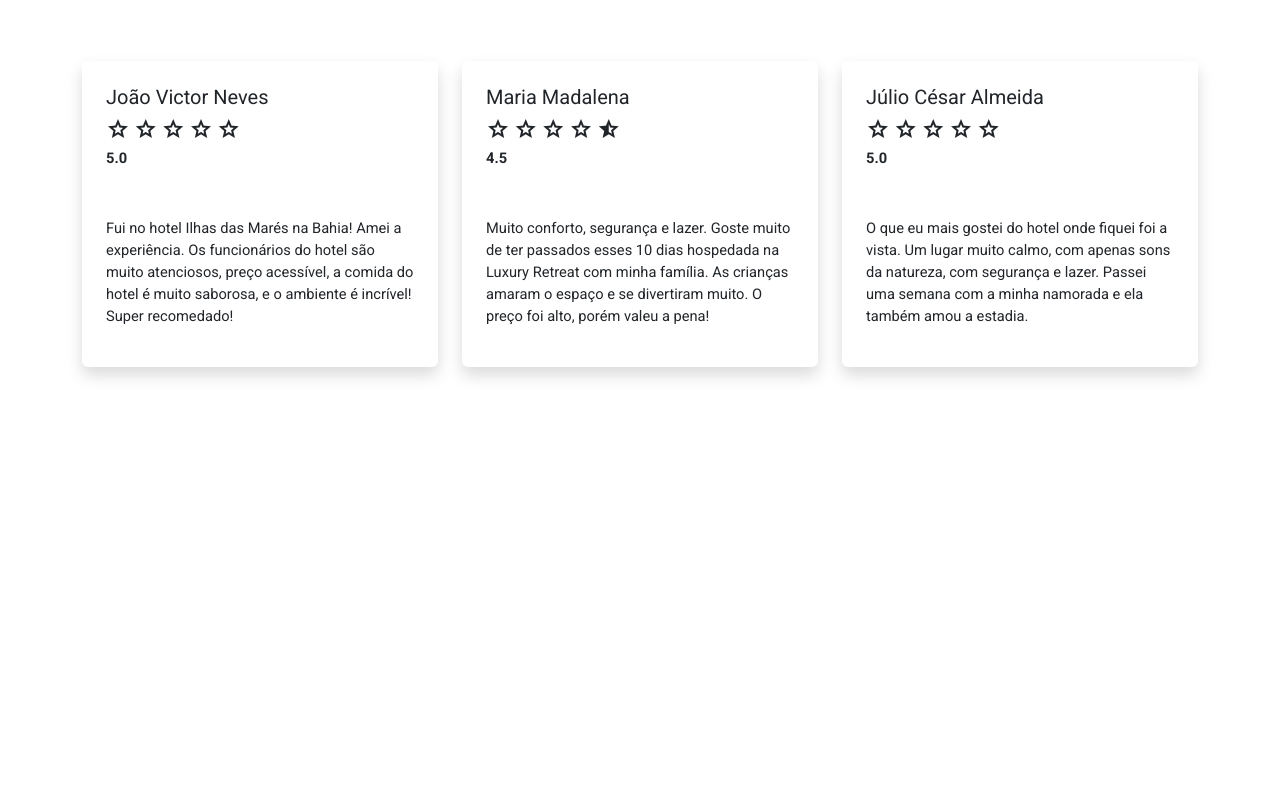
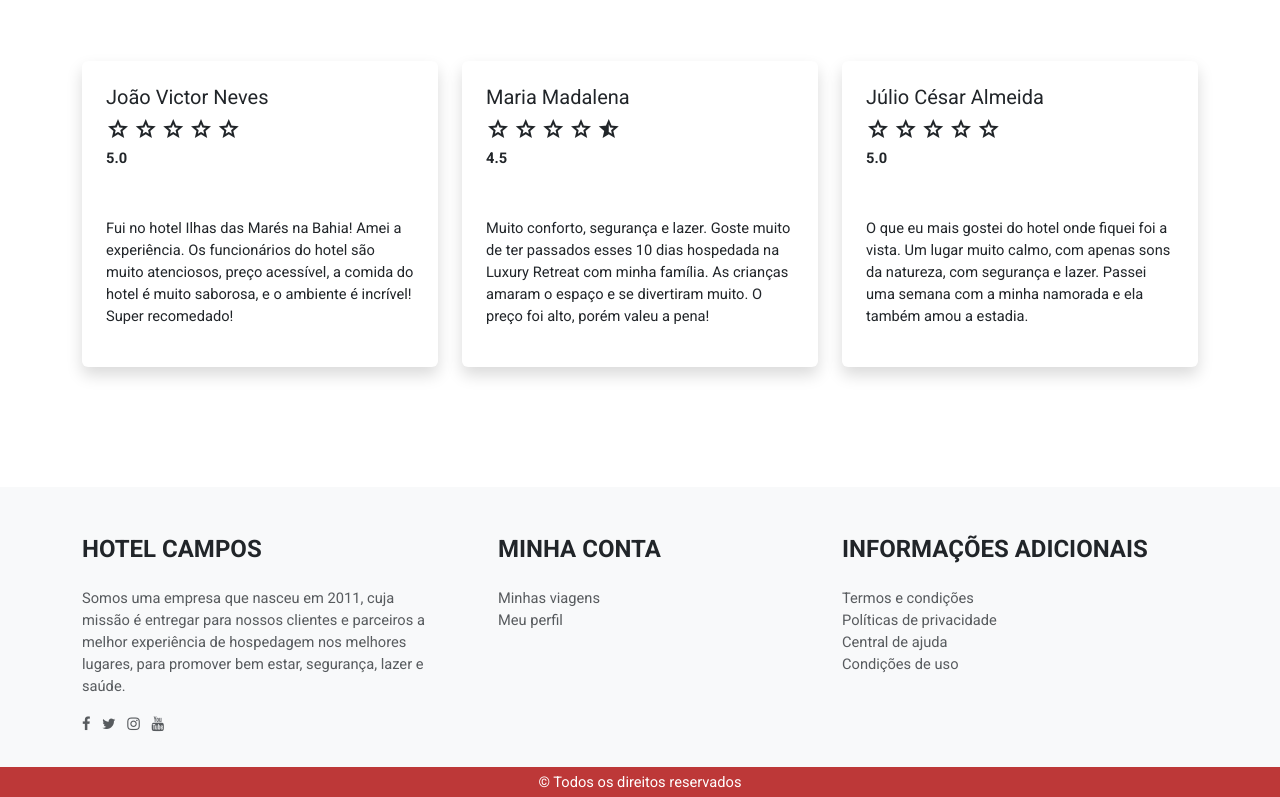
Before and after one commit to joaonevescampos/hotel-campos, a plain HTML site: page index.html in a window 1280 px wide. Shown: the part 3880-4677 px from the top of the page. Before the commit the page ends 4367 px from the top, so only its background shows below. Drawn offline with nearby package versions, Linux system fonts and the light colour scheme.

Commit message:
finalizando pg inicial

```diff
--- a/index.html
+++ b/index.html
@@ -7,6 +7,9 @@
     <link href="https://cdn.jsdelivr.net/npm/bootstrap@5.3.1/dist/css/bootstrap.min.css" rel="stylesheet" integrity="sha384-4bw+/aepP/YC94hEpVNVgiZdgIC5+VKNBQNGCHeKRQN+PtmoHDEXuppvnDJzQIu9" crossorigin="anonymous">
     <link rel="preconnect" href="https://fonts.googleapis.com">
     <link rel="preconnect" href="https://fonts.gstatic.com" crossorigin>
+    <link href="https://fonts.googleapis.com/css2?family=Material+Icons" rel="stylesheet">
+    <link rel="stylesheet" href="https://stackpath.bootstrapcdn.com/font-awesome/4.7.0/css/font-awesome.min.css"
+    integrity="sha384-wvfXpqpZZVQGK6TAh5PVlGOfQNHSoD2xbE+QkPxCAFlNEevoEH3Sl0sibVcOQVnN" crossorigin="anonymous">
     <link rel="stylesheet" href="https://fonts.googleapis.com/css2?family=Material+Symbols+Outlined:opsz,wght,FILL,GRAD@20..48,100..700,0..1,-50..200" />
     <link href="https://fonts.googleapis.com/css2?family=Poppins:wght@300;700&family=Roboto:wght@300;400;700&display=swap" rel="stylesheet">
     <link rel="stylesheet" href="css/index.css">
@@ -436,6 +439,67 @@
 
     </main>
 
+    <footer class="w-100 bg-light">
+        <div class="container pt-5 pt-lg-5 pb-lg-3">
+            <div class="row">
+                <div class="col-12 col-md-3 col-lg-4 mb-3 mb-md-0 mb-lg-0">
+                    <h4 class="fs-4 fw-bold text-uppercase mb-2 mb-md-4 mb-lg-4">Hotel Campos</h4>
+                    <p class="text-muted">
+                        Somos uma empresa que nasceu em 2011, cuja missão é entregar para nossos clientes e parceiros a melhor experiência de hospedagem nos melhores lugares, para promover bem estar, segurança, lazer e saúde.
+                    </p>
+                    <p>
+                        <a href="#" title="facebook" class="text-decoration-none text-muted me-1 me-md-1 me-lg-2">
+                            <i class="fa fa-facebook" aria-hidden="true"></i>
+                        </a>
+
+                        <a href="#" title="twitter" class="text-decoration-none text-muted me-1 me-md-1 me-lg-2">
+                            <i class="fa fa-twitter" aria-hidden="true"></i>
+                        </a>
+
+                        <a href="#" title="instagram" class="text-decoration-none text-muted me-1 me-md-1 me-lg-2">
+                            <i class="fa fa-instagram" aria-hidden="true"></i>
+                        </a>
+
+                        <a href="#" title="youtube" class="text-decoration-none text-muted me-1 me-md-1 me-lg-2">
+                            <i class="fa fa-youtube" aria-hidden="true"></i>
+                        </a>
+                    </p>
+                </div>
+                <div class="col-12 col-md-3 col-lg-4 pe-lg-0 ps-lg-5 mb-3 mb-md-0 mb-lg-0">
+                    <h4 class="fs-4 fw-bold text-uppercase mb-2 mb-md-4 mb-lg-4">Minha conta</h4>
+                    <p class="mb-0">
+                        <a href="#" class="text-decoration-none text-muted">Minhas viagens</a>
+                    </p>
+                    <p class="mb-0">
+                        <a href="#" class="text-decoration-none text-muted">Meu perfil</a>
+                    </p>
+                </div>
+
+                <div class="col-12 col-md-3 col-lg-4 mb-3 mb-md-0 mb-lg-0">
+                    <h4 class="fs-4 fw-bold text-uppercase mb-2 mb-md-4 mb-lg-4">Informações adicionais</h4>
+                    <p class="mb-0">
+                        <a href="#" class="text-decoration-none text-muted">Termos e condições</a>
+                    </p>
+                    <p class="mb-0">
+                        <a href="#" class="text-decoration-none text-muted">Políticas de privacidade</a>
+                    </p>
+                    <p class="mb-0">
+                        <a href="#" class="text-decoration-none text-muted">Central de ajuda</a>
+                    </p>
+                    <p class="mb-0">
+                        <a href="#" class="text-decoration-none text-muted">Condições de uso</a>
+                    </p>
+                </div>
+            </div>
+        </div>
+        <div class="w-100 bg-color-red d-flex justify-content-center align-items-center">
+            <p class="mb-0 pt-1 pb-1">
+                &copy; Todos os direitos reservados
+            </p>
+        </div>
+
+    </footer>
+
 
 </body>
 <script src="https://cdn.jsdelivr.net/npm/@popperjs/core@2.11.8/dist/umd/popper.min.js" integrity="sha384-I7E8VVD/ismYTF4hNIPjVp/Zjvgyol6VFvRkX/vR+Vc4jQkC+hVqc2pM8ODewa9r" crossorigin="anonymous"></script>
```
